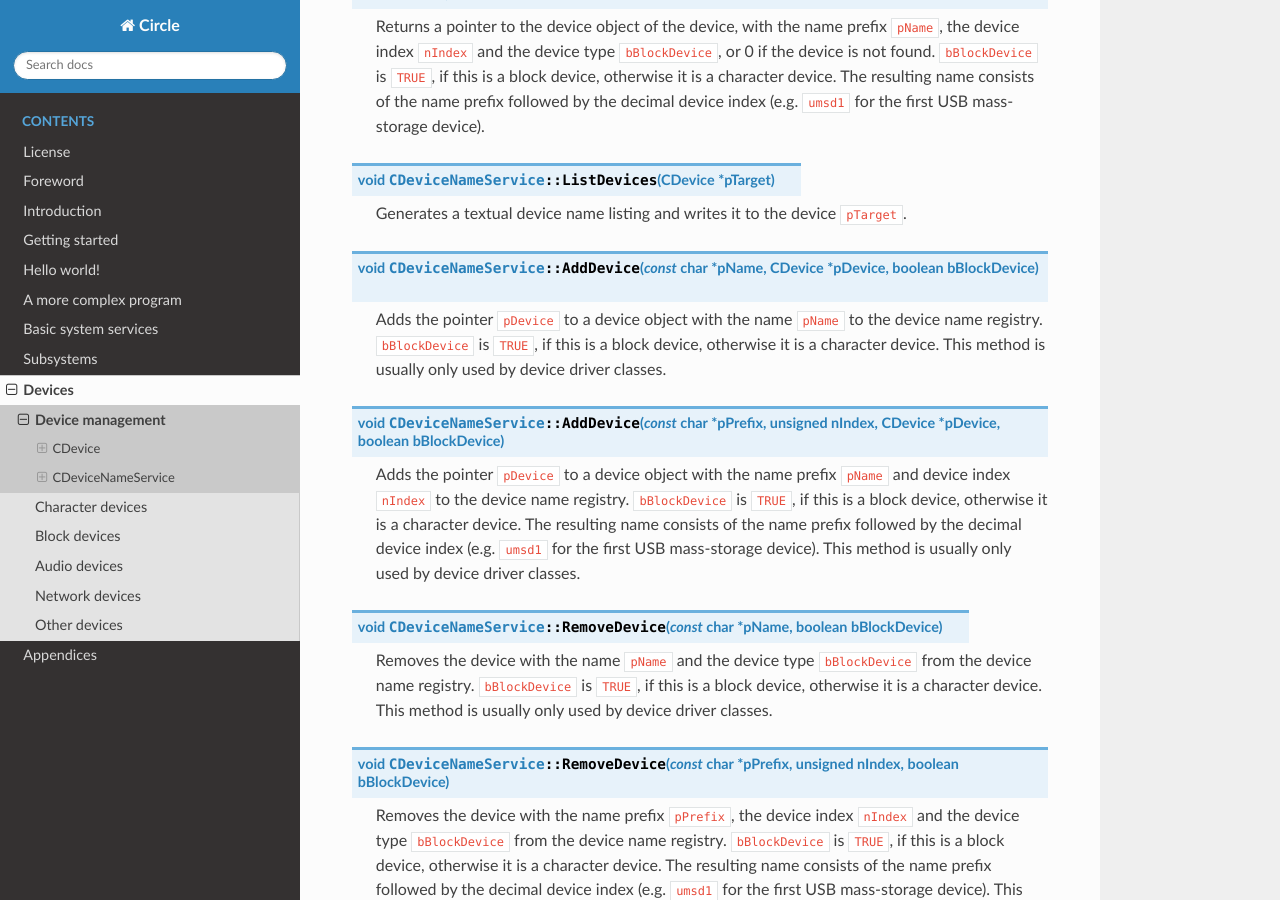
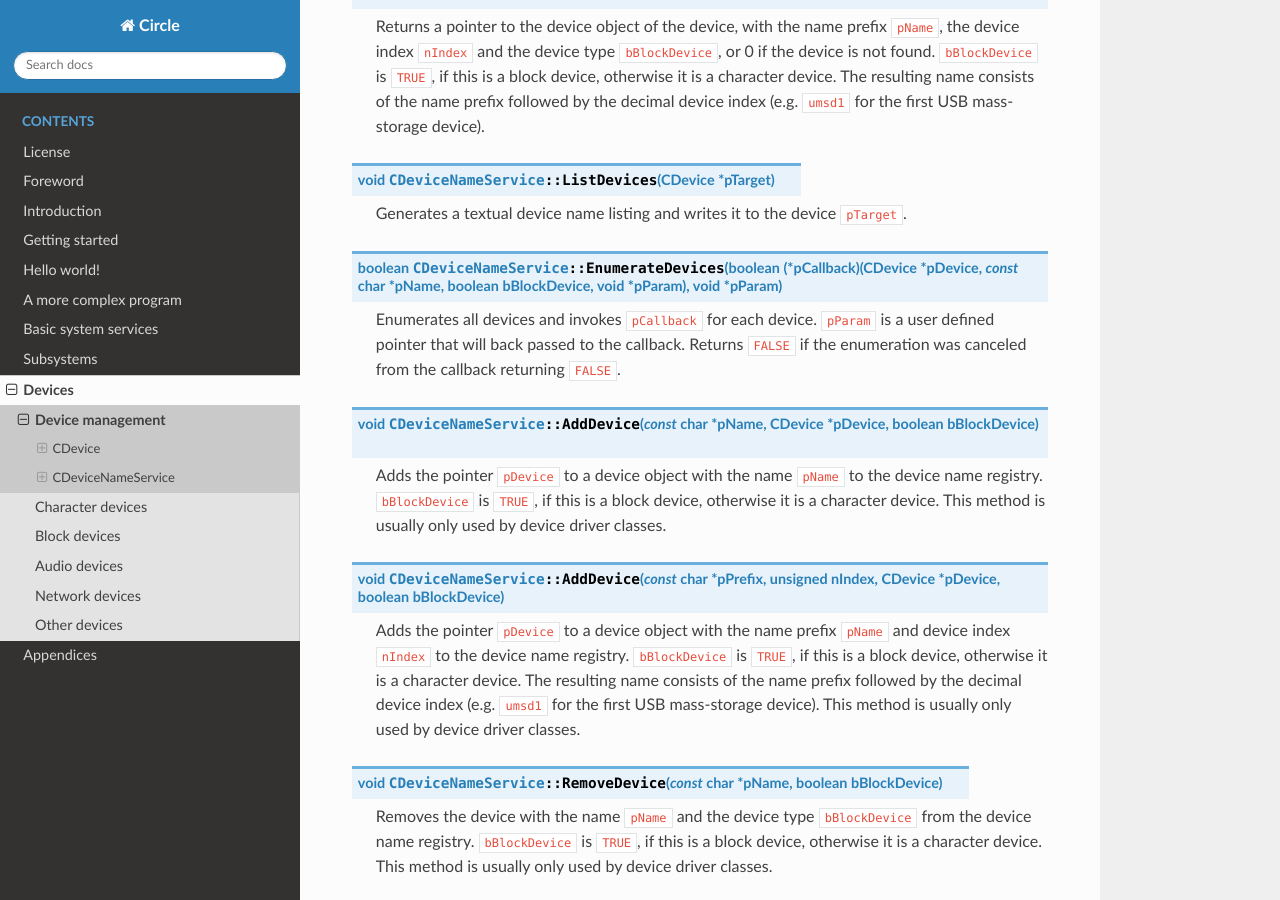
Before and after one commit to rsta2/circle-docs, a Sphinx documentation site: the page built from docs/devices/device-management.rst, in a window 1280 px wide and 900 px high, scrolled down 2715 px. Built offline with Sphinx 7.4.7 and the Read the Docs theme 2.0.0, drawn with Linux system fonts in a browser that asks for light colours.

Commit message:
devices/device-management: Add CDeviceNameService::EnumerateDevices()

```diff
--- a/docs/devices/device-management.rst
+++ b/docs/devices/device-management.rst
@@ -99,6 +99,10 @@ CDeviceNameService
 
 	Generates a textual device name listing and writes it to the device ``pTarget``.
 
+.. cpp:function:: boolean CDeviceNameService::EnumerateDevices (boolean (*pCallback) (CDevice *pDevice, const char *pName, boolean bBlockDevice, void *pParam), void *pParam)
+
+	Enumerates all devices and invokes ``pCallback`` for each device. ``pParam`` is a user defined pointer that will back passed to the callback. Returns ``FALSE`` if the enumeration was canceled from the callback returning ``FALSE``.
+
 .. cpp:function:: void CDeviceNameService::AddDevice (const char *pName, CDevice *pDevice, boolean bBlockDevice)
 
 	Adds the pointer ``pDevice`` to a device object with the name ``pName`` to the device name registry. ``bBlockDevice`` is ``TRUE``, if this is a block device, otherwise it is a character device. This method is usually only used by device driver classes.
```
